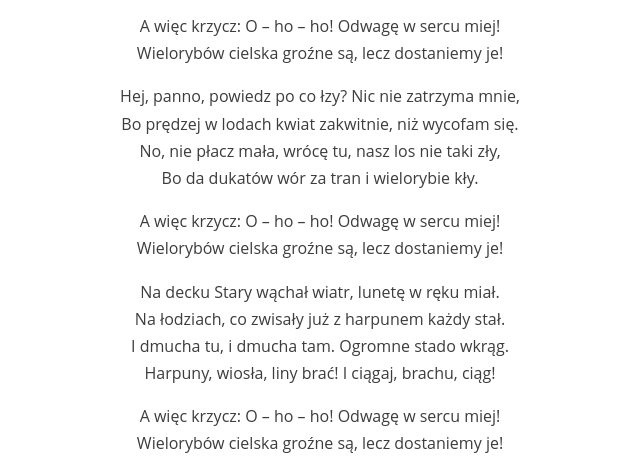
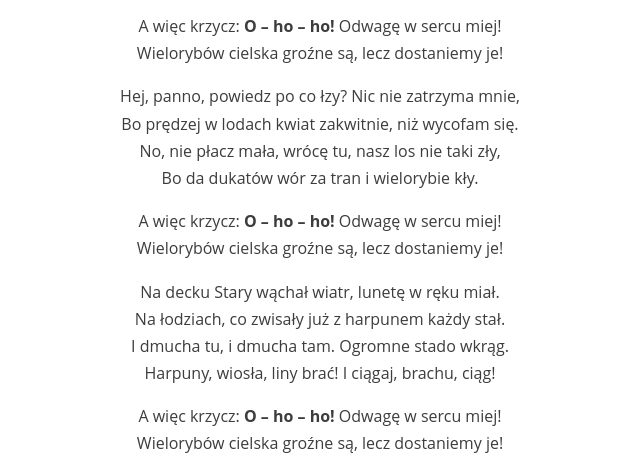
Before and after one commit to dawidkasza/Learning-git-2, a plain HTML site: page index.html in a window 1280 px wide. Shown: the part 209-680 px from the top of the page, without its empty margins (320-960 px from the left). Drawn offline with Linux system fonts and the light colour scheme.

Commit message:
Add <span> and style

```diff
--- a/css/style.css
+++ b/css/style.css
@@ -15,3 +15,7 @@ body {
 h1 {
 	text-decoration: underline;
 }
+
+span {
+	font-weight: bold;
+}
--- a/index.html
+++ b/index.html
@@ -15,7 +15,7 @@
       Płyniemy tam, gdzie słońca blask nie mąci nocy cień.
     </p>
     <p>
-      A więc krzycz: O – ho – ho! Odwagę w sercu miej! <br />
+      A więc krzycz: <span>O – ho – ho! </span>Odwagę w sercu miej! <br />
       Wielorybów cielska groźne są, lecz dostaniemy je!
     </p>
     <p>
@@ -25,7 +25,7 @@
       Bo da dukatów wór za tran i wielorybie kły.
     </p>
     <p>
-      A więc krzycz: O – ho – ho! Odwagę w sercu miej! <br />
+      A więc krzycz: <span>O – ho – ho! </span>Odwagę w sercu miej! <br />
       Wielorybów cielska groźne są, lecz dostaniemy je!
     </p>
     <p>
@@ -35,7 +35,7 @@
       Harpuny, wiosła, liny brać! I ciągaj, brachu, ciąg!
     </p>
     <p>
-      A więc krzycz: O – ho – ho! Odwagę w sercu miej! <br />
+      A więc krzycz: <span>O – ho – ho! </span>Odwagę w sercu miej! <br />
       Wielorybów cielska groźne są, lecz dostaniemy je!
     </p>
     <p>
```
